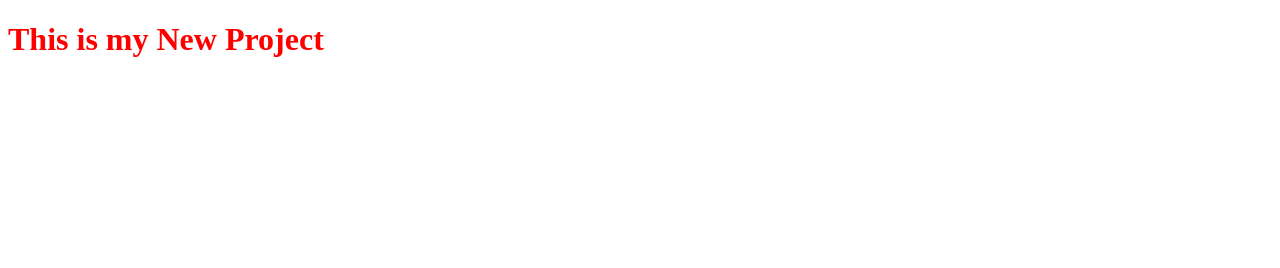
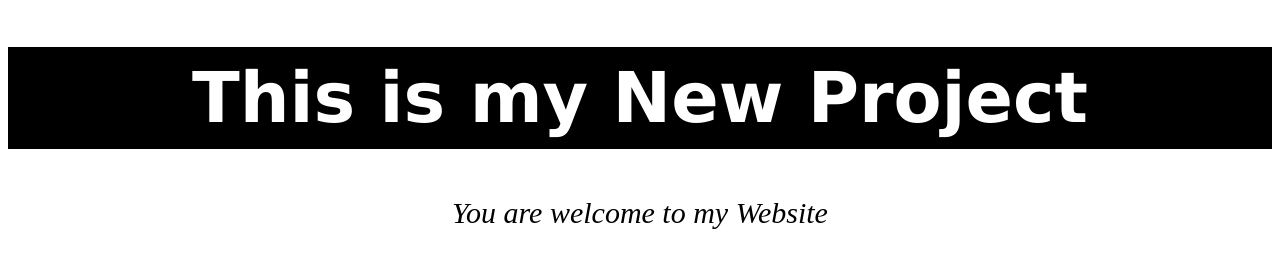
Before and after one commit to petertechy/git-project, a plain HTML site: page index.html in a window 1280 px wide. Drawn offline with Linux system fonts and the light colour scheme.

Commit message:
Second commit

```diff
--- a/index.html
+++ b/index.html
@@ -8,5 +8,6 @@
 </head>
 <body>
     <h1>This is my New Project</h1>
+    <p>You are welcome to my Website</p>
 </body>
 </html>
--- a/style.css
+++ b/style.css
@@ -1,3 +1,13 @@
 h1{
-    color: red;
+    color: white;
+    font-size: 70px;
+    text-align: center;
+    background-color: black;
+    padding: 10px;
+    font-family: Verdana, Geneva, Tahoma, sans-serif;
 }
+p{
+    text-align: center;
+    font-size: 30px;
+    font-style: italic;
+}
```
Also changed, not shown: lanre.txt.
